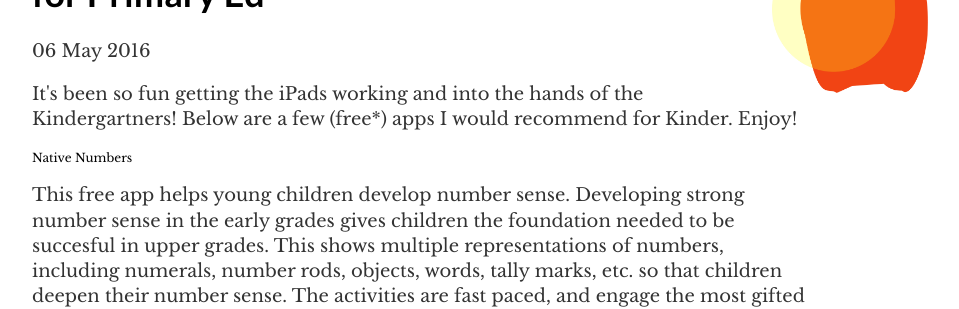
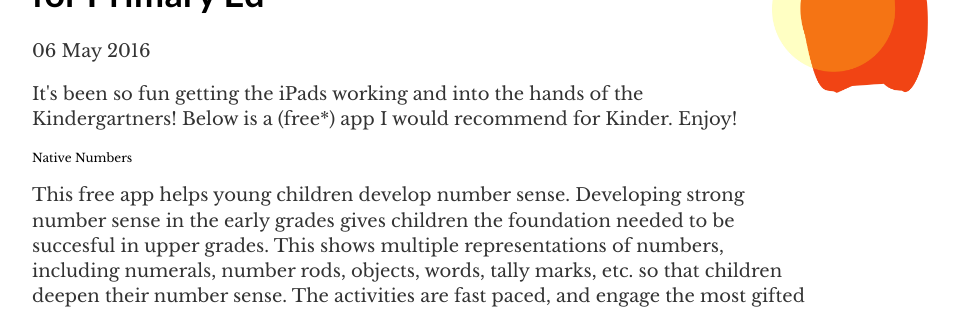
Before and after one commit to ms-mckee/ms-mckee.github.io, a Jekyll site: the page built from _posts/2016-05-12-recommendedapps.md, in a window 1280 px wide. Shown: the part 182-491 px from the top of the page, without its empty margins (160-1119 px from the left). Built offline with Jekyll 4.4.1, drawn with Linux system fonts in a browser that asks for light colours.

Commit message:
Update 2016-05-12-recommendedapps.md

```diff
--- a/_posts/2016-05-12-recommendedapps.md
+++ b/_posts/2016-05-12-recommendedapps.md
@@ -4,7 +4,7 @@ title: "Native Numbers- Recommended Math App for Primary Ed"
 date: 2016-05-06
 ---
 <p>
-It's been so fun getting the iPads working and into the hands of the Kindergartners! Below are a few (free*) apps I would recommend for Kinder. Enjoy!
+It's been so fun getting the iPads working and into the hands of the Kindergartners! Below is a (free*) app I would recommend for Kinder. Enjoy!
 </p>
 
 <h>Native Numbers</h>
```
